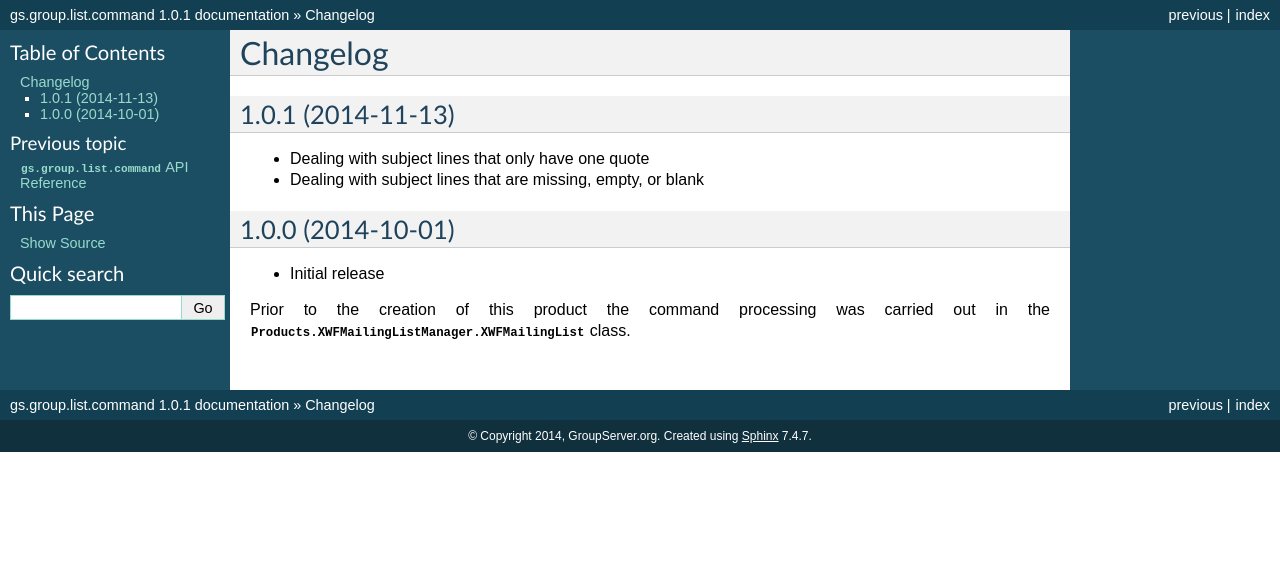
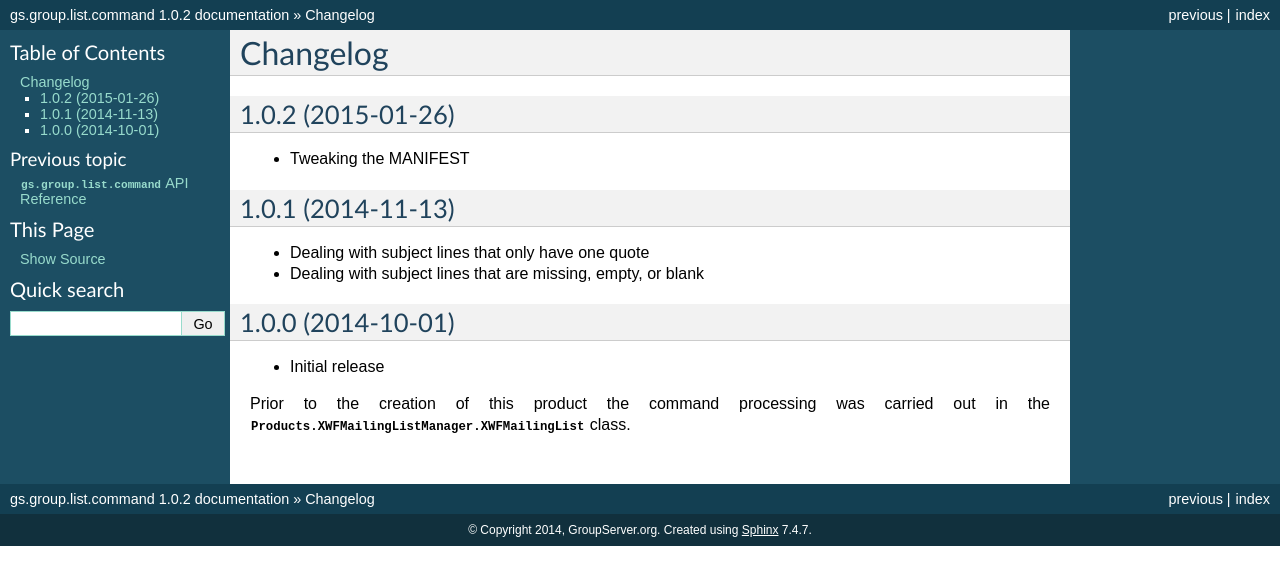
Before and after one commit to groupserver/gs.group.list.command, a Sphinx documentation site: the page built from docs/HISTORY.rst, in a window 1280 px wide. Shown: the top 585 px of the page. Built offline with Sphinx 7.4.7, drawn with Linux system fonts in a browser that asks for light colours.

Commit message:
Updating the version number

```diff
--- a/docs/HISTORY.rst
+++ b/docs/HISTORY.rst
@@ -1,5 +1,10 @@
 Changelog
 =========
+
+1.0.2 (2015-01-26)
+------------------
+
+* Tweaking the MANIFEST
 
 1.0.1 (2014-11-13)
 ------------------
--- a/setup.py
+++ b/setup.py
@@ -1,7 +1,7 @@
 # -*- coding: utf-8 -*-
 ############################################################################
 #
-# Copyright © 2014 OnlineGroups.net and Contributors.
+# Copyright © 2014, 2015 OnlineGroups.net and Contributors.
 # All Rights Reserved.
 #
 # This software is subject to the provisions of the Zope Public License,
--- a/version.py
+++ b/version.py
@@ -1,5 +1,5 @@
 # -*- coding: utf-8 -*-
-version = '1.0.1'
+version = '1.0.2'
 release = False
 
 #--------------------------------------------------------------------------#
```
Also changed, not shown: 1 other file.
